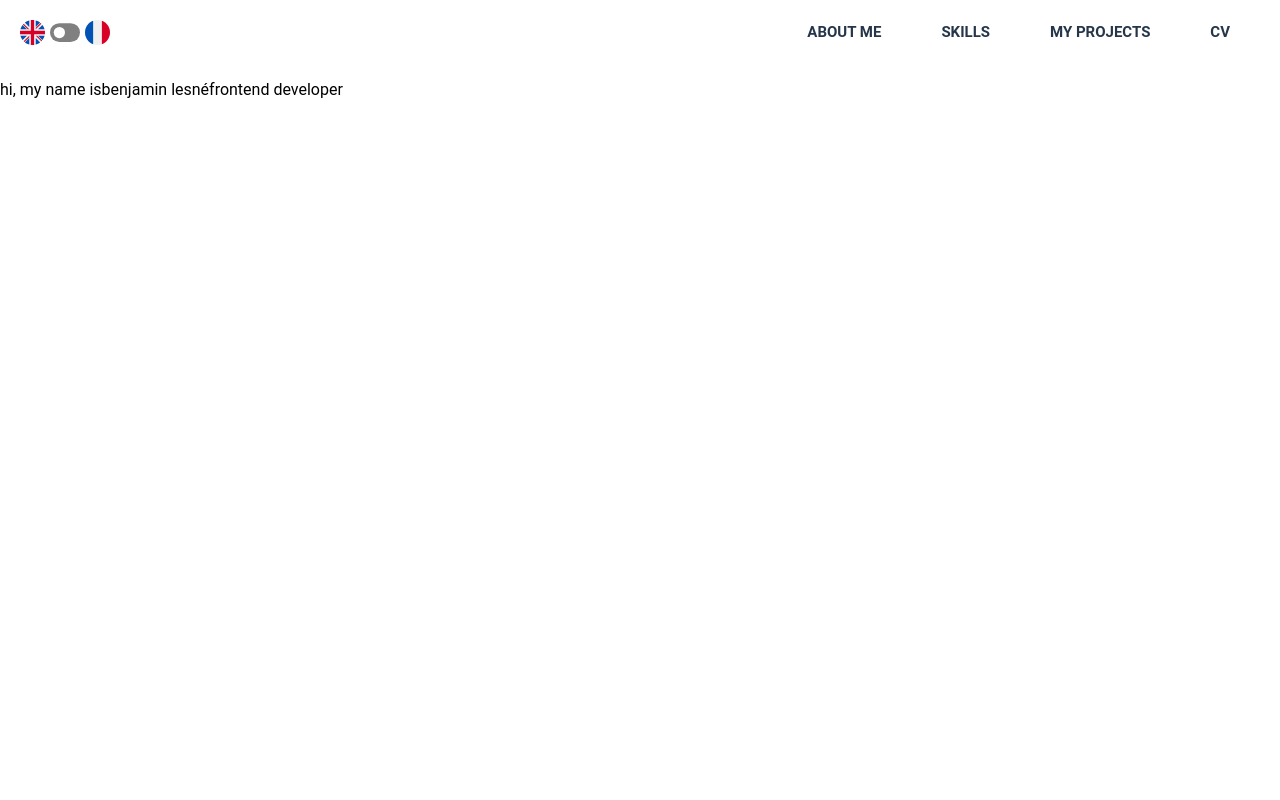
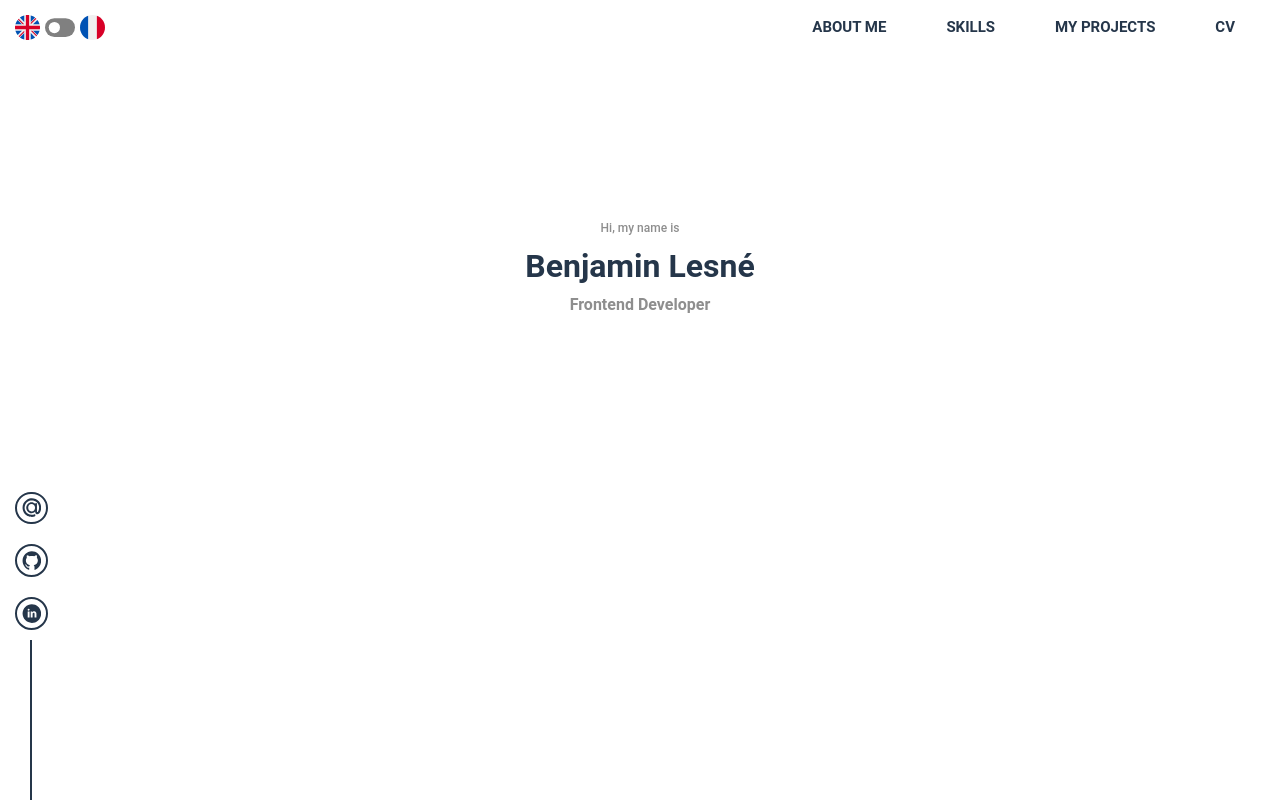
Before and after one commit to BenjaminLesne/Portfolio_03012022, a React (Create React App) app: page / in a window 1280 px wide. Built offline with nearby package versions, Linux system fonts and the light colour scheme.

Commit message:
aside done. Working on header and aside animation

```diff
--- a/public/index.html
+++ b/public/index.html
@@ -2,6 +2,7 @@
 <html lang="en">
 
 <head>
+
   <meta charset="utf-8" />
   <meta name="viewport" content="width=device-width, initial-scale=1" />
   <meta name="theme-color" content="#000000" />
--- a/src/App.js
+++ b/src/App.js
@@ -1,5 +1,6 @@
 import Header from "./Components/Header";
 import Hero from "./Components/Hero";
+import SocialMedia from "./Components/SocialMedia";
 
 import { useState } from "react";
 import "./App.css";
@@ -33,6 +34,7 @@ function App() {
 
   return (
     <>
+      <SocialMedia />
       <Header {...customProps} setLanguage={setLanguage} />
       <Hero {...customProps} />
     </>
--- a/src/Components/Hero.jsx
+++ b/src/Components/Hero.jsx
@@ -3,7 +3,7 @@ import "../styles/Hero.css";
 const Hero = ({ language, textContent }) => {
   return (
     <div className="Hero">
-      <p>
+      <p className="Hero__text-wrapper">
         <span className="Hero__text Hero__text--small">
           {textContent[language].hero.firstTextPart}
         </span>
--- /dev/null
+++ b/src/Components/SocialMedia.jsx
@@ -0,0 +1,40 @@
+import { v4 as uuidv4 } from "uuid";
+import EmailIcon from "../assets/AtIcon";
+import GithubIcon from "../assets/GithubIcon";
+import LinkedInIcon from "../assets/LinkedInIcon";
+
+import "../styles/SocialMedia.css";
+
+const SocialMedia = () => {
+  const data = [
+    {
+      href: "mailto:benjamin.lesne@outlook.fr",
+      icon: <EmailIcon className="SocialMedia__icon" />,
+      alt: "EN:at icon / FR:icone d'un darobase",
+    },
+    {
+      href: "mailto:benjamin.lesne@outlook.fr",
+      icon: <GithubIcon className="SocialMedia__icon" />,
+      alt: "EN:Github Icon / FR:icone de Github",
+    },
+    {
+      href: "mailto:benjamin.lesne@outlook.fr",
+      icon: <LinkedInIcon className="SocialMedia__icon" />,
+      alt: "EN:LinkedIn icon / FR:icone Linkedin",
+    },
+  ];
+
+  return (
+    <aside className="SocialMedia" data-testid="SocialMedia">
+      <nav className="SocialMedia__links-wrapper">
+        {data.map((linkData) => (
+          <a className="SocialMedia__link" href={linkData.href} key={uuidv4()}>
+            {linkData.icon}
+          </a>
+        ))}
+      </nav>
+    </aside>
+  );
+};
+
+export default SocialMedia;
--- /dev/null
+++ b/src/assets/AtIcon.jsx
@@ -0,0 +1,19 @@
+const AtIcon = ({ className }) => {
+  return (
+    <svg
+      className={className}
+      width="31"
+      height="30"
+      viewBox="0 0 31 30"
+      fill="none"
+      xmlns="http://www.w3.org/2000/svg"
+    >
+      <path
+        d="M15.3864 6.22612C17.6767 6.22612 19.8347 7.28442 21.4162 8.93881V8.94369C21.4162 8.14924 21.929 7.54826 22.6378 7.54826H22.8178C23.9362 7.54826 24.1602 8.6476 24.1602 8.99451L24.1649 21.3413C24.0871 22.1505 24.9664 22.5687 25.4549 22.0488C27.3532 20.0133 29.6285 11.5743 24.2727 6.68833C19.2779 2.12777 12.574 2.88119 9.00977 5.44143C5.22145 8.16976 2.79997 14.1961 5.15208 19.8599C7.72075 26.0348 15.064 27.8768 19.4344 26.0397C21.6469 25.1084 22.6668 28.2218 20.3672 29.241C16.9014 30.782 7.24264 30.6247 2.73153 22.4817C-0.316185 16.9811 -0.15494 7.30494 7.93168 2.29194C14.1124 -1.5455 22.2675 -0.482313 27.1836 4.86782C32.3209 10.4662 32.0237 20.9407 27.0083 25.0127C24.7368 26.8644 21.3638 25.0635 21.3881 22.3654L21.3628 21.486C19.7813 23.1189 17.6767 24.0765 15.3864 24.0765C10.8556 24.0765 6.86671 19.9176 6.86671 15.1997C6.86671 10.431 10.8556 6.22807 15.3864 6.22807V6.22612ZM21.0853 14.8586C20.9138 11.4023 18.4529 9.32089 15.4793 9.32089H15.3668C11.9394 9.32089 10.0354 12.1352 10.0354 15.3257C10.0354 18.9033 12.335 21.1625 15.3527 21.1625C18.721 21.1625 20.9325 18.5935 21.0938 15.5544L21.0853 14.8586Z"
+        fill="#25364A"
+      />
+    </svg>
+  );
+};
+
+export default AtIcon;
--- /dev/null
+++ b/src/assets/GithubIcon.jsx
@@ -0,0 +1,19 @@
+const GithubIcon = ({ className }) => {
+  return (
+    <svg
+      className={className}
+      width="31"
+      height="30"
+      viewBox="0 0 31 30"
+      fill="none"
+      xmlns="http://www.w3.org/2000/svg"
+    >
+      <path
+        d="M15.907 1.28917e-06C7.61849 -0.00344145 0.905273 6.88892 0.905273 15.3959C0.905273 22.123 5.1048 27.8414 10.9533 29.9415C11.7409 30.1446 11.6203 29.5697 11.6203 29.1772V26.5091C7.07218 27.0565 6.88785 23.9649 6.58285 23.4485C5.96616 22.3675 4.50822 22.092 4.94393 21.5756C5.97957 21.0282 7.03532 21.7133 8.25864 23.569C9.14346 24.9151 10.8695 24.6879 11.7443 24.4641C11.9353 23.655 12.3442 22.9321 12.9073 22.3709C8.19496 21.5033 6.23094 18.5495 6.23094 15.0379C6.23094 13.3337 6.77724 11.7673 7.84975 10.5038C7.16603 8.42093 7.91343 6.6376 8.01398 6.3725C9.96125 6.19348 11.9856 7.80468 12.1431 7.93206C13.2491 7.62566 14.5127 7.46385 15.9271 7.46385C17.3481 7.46385 18.615 7.63255 19.7311 7.94239C20.1098 7.64632 21.9867 6.26234 23.7966 6.43103C23.8938 6.69612 24.6244 8.43815 23.9809 10.4935C25.0668 11.7604 25.6198 13.3406 25.6198 15.0482C25.6198 18.5667 23.6424 21.524 18.9167 22.3778C19.3214 22.7867 19.6428 23.2743 19.8621 23.8122C20.0813 24.3501 20.194 24.9275 20.1936 25.5107V29.3837C20.2204 29.6936 20.1936 30 20.6964 30C26.632 27.9447 30.9053 22.185 30.9053 15.3994C30.9053 6.88891 24.1887 1.28917e-06 15.907 1.28917e-06Z"
+        fill="#25364A"
+      />
+    </svg>
+  );
+};
+
+export default GithubIcon;
--- /dev/null
+++ b/src/assets/LinkedInIcon.jsx
@@ -0,0 +1,19 @@
+const AtIcon = ({ className }) => {
+  return (
+    <svg
+      className={className}
+      width="31"
+      height="30"
+      viewBox="0 0 31 30"
+      fill="none"
+      xmlns="http://www.w3.org/2000/svg"
+    >
+      <path
+        d="M15.9053 0C7.6209 0 0.905273 6.71562 0.905273 15C0.905273 23.2844 7.6209 30 15.9053 30C24.1896 30 30.9053 23.2844 30.9053 15C30.9053 6.71562 24.1896 0 15.9053 0ZM12.2334 21.2172H9.1959V11.4422H12.2334V21.2172ZM10.6959 10.2422C9.73652 10.2422 9.11621 9.5625 9.11621 8.72187C9.11621 7.86406 9.75527 7.20469 10.735 7.20469C11.7146 7.20469 12.3146 7.86406 12.3334 8.72187C12.3334 9.5625 11.7146 10.2422 10.6959 10.2422ZM23.3271 21.2172H20.2896V15.8C20.2896 14.5391 19.849 13.6828 18.7506 13.6828C17.9115 13.6828 17.4131 14.2625 17.1928 14.8203C17.1115 15.0188 17.0912 15.3 17.0912 15.5797V21.2156H14.0521V14.5594C14.0521 13.3391 14.0131 12.3187 13.9725 11.4406H16.6115L16.7506 12.7984H16.8115C17.2115 12.1609 18.1912 11.2203 19.8303 11.2203C21.8287 11.2203 23.3271 12.5594 23.3271 15.4375V21.2172Z"
+        fill="#25364A"
+      />
+    </svg>
+  );
+};
+
+export default AtIcon;
--- a/src/styles/Hero.css
+++ b/src/styles/Hero.css
@@ -0,0 +1,42 @@
+.Hero {
+  width: 100%;
+  aspect-ratio: 3 / 1;
+  display: flex;
+  align-items: center;
+}
+
+.Hero__text-wrapper {
+  width: 100%;
+  text-align: center;
+  display: flex;
+  flex-direction: column;
+  justify-content: center;
+  align-items: center;
+}
+
+.Hero__text {
+  color: #8e8e8e;
+  text-transform: capitalize;
+}
+
+.Hero__text--small {
+  font-size: 0.75rem;
+  font-weight: 500;
+  text-transform: initial;
+}
+
+.Hero__text--small::first-letter {
+  text-transform: uppercase;
+}
+.Hero__text--medium {
+  font-size: 1rem;
+  font-weight: bold;
+}
+
+.Hero__text--big {
+  color: #25364a;
+  font-size: 2rem;
+  text-transform: capitalize;
+  font-weight: bold;
+  margin: 12px;
+}
--- /dev/null
+++ b/src/styles/SocialMedia.css
@@ -0,0 +1,41 @@
+@import url("./variables.css");
+
+.SocialMedia {
+  position: fixed;
+  bottom: 0;
+  left: 0;
+  display: flex;
+  flex-direction: column;
+  padding-left: 15px;
+}
+
+.SocialMedia__links-wrapper {
+  display: flex;
+  flex-direction: column;
+}
+
+.SocialMedia__links-wrapper::after {
+  display: block;
+  content: "";
+  width: 0;
+  height: 20vh;
+  border: solid var(--primary-color) 1px;
+  margin: auto;
+  background-color: var(--primary-color);
+}
+
+.SocialMedia__link {
+  margin: 10px 0;
+  border: 2px solid var(--primary-color);
+  border-radius: 100%;
+  padding: 0.3rem;
+  display: flex;
+  align-items: center;
+  justify-content: center;
+}
+
+.SocialMedia__icon {
+  fill: var(--primary-color);
+  width: 1.2rem;
+  height: 1.2rem;
+}
--- a/src/styles/header.css
+++ b/src/styles/header.css
@@ -4,7 +4,7 @@
   display: flex;
   justify-content: space-between;
   align-items: center;
-  padding: 20px;
+  padding: 15px;
 }
 
 .Header__list-of-anchors {
```
Also changed, not shown: 1 other file (tests, documents, lock files or other folders).
